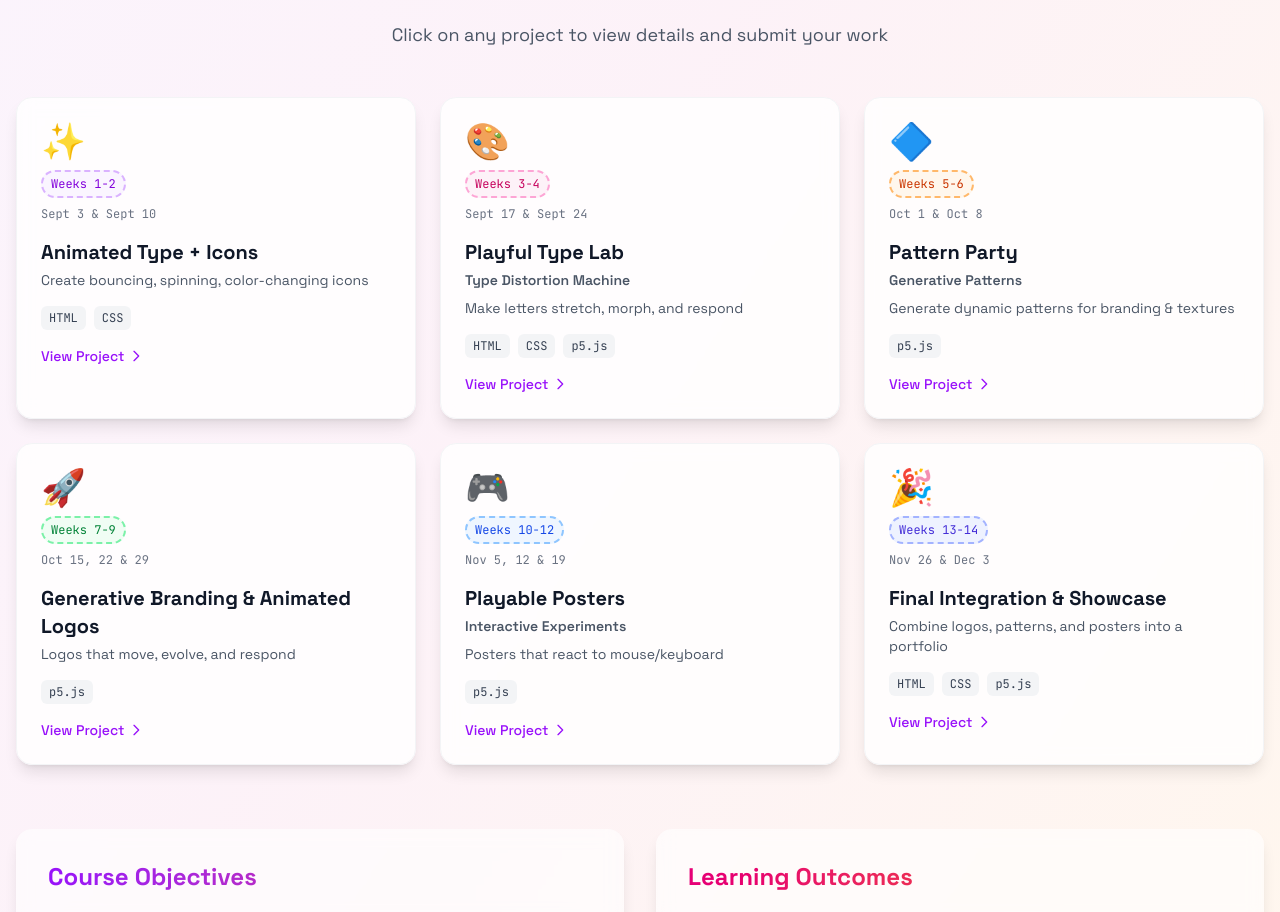
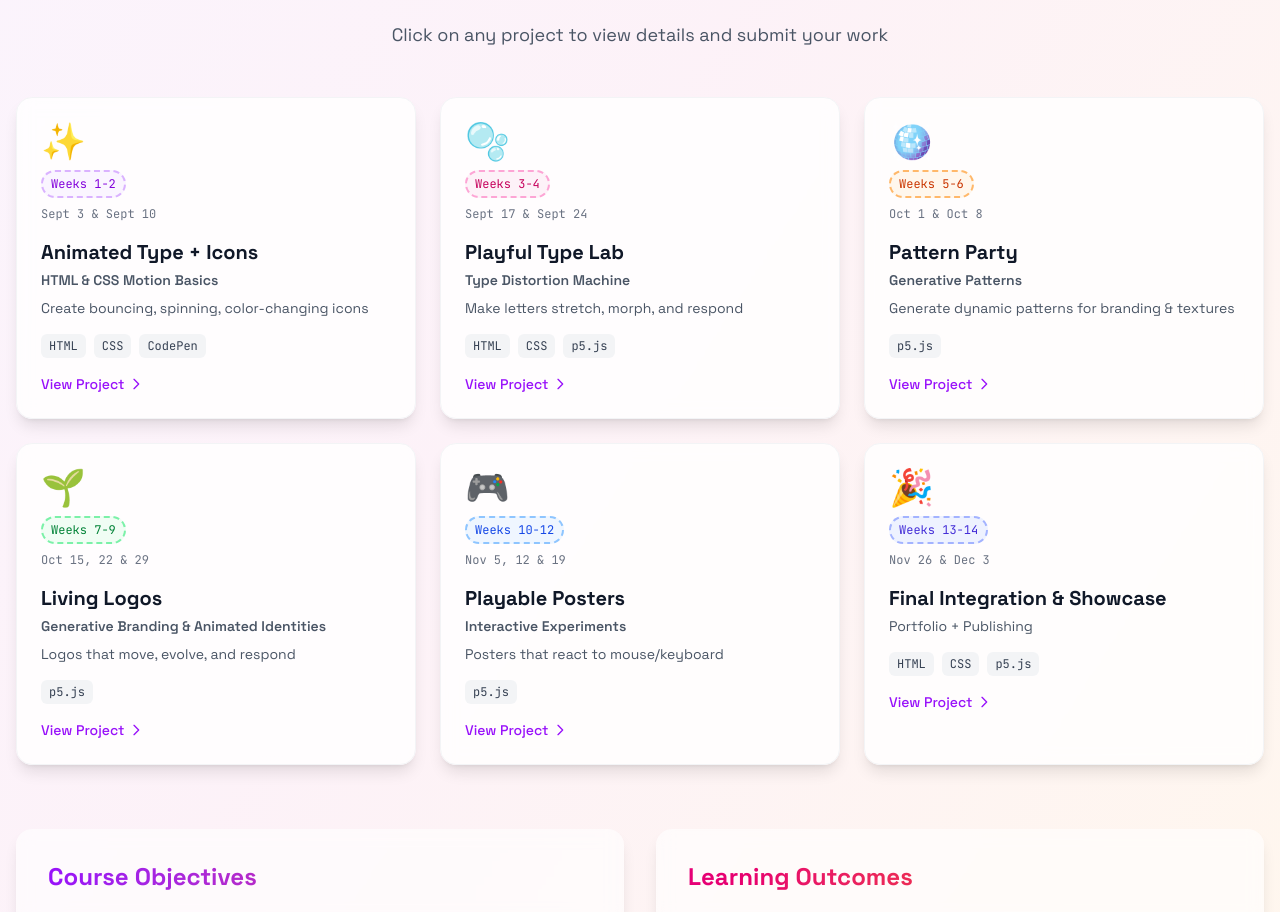
Before and after one commit to MartharMassArt/playfulcoding, a Next.js app: page / in a window 1280 px wide. Shown: the part 812-1724 px from the top of the page. Built offline with nearby package versions, Linux system fonts and the light colour scheme; no server answers.

Commit message:
Update icons and text and make homepage pull from data

```diff
--- a/src/app/page.tsx
+++ b/src/app/page.tsx
@@ -1,76 +1,7 @@
 import Link from 'next/link';
+import { projectsData } from '@/lib/projectData';
 
-const projects = [
-  {
-    id: 'week-1-2',
-    weeks: '1-2',
-    dates: 'Sept 3 & Sept 10',
-    title: 'Animated Type + Icons',
-    description: 'Create bouncing, spinning, color-changing icons',
-    tools: ['HTML', 'CSS'],
-    color: 'from-purple-400 to-pink-400',
-    badgeColor: 'border-purple-300 bg-purple-50 text-purple-700',
-    emoji: '✨',
-  },
-  {
-    id: 'week-3-4',
-    weeks: '3-4',
-    dates: 'Sept 17 & Sept 24',
-    title: 'Playful Type Lab',
-    subtitle: 'Type Distortion Machine',
-    description: 'Make letters stretch, morph, and respond',
-    tools: ['HTML', 'CSS', 'p5.js'],
-    color: 'from-pink-400 to-red-400',
-    badgeColor: 'border-pink-300 bg-pink-50 text-pink-700',
-    emoji: '🎨',
-  },
-  {
-    id: 'week-5-6',
-    weeks: '5-6',
-    dates: 'Oct 1 & Oct 8',
-    title: 'Pattern Party',
-    subtitle: 'Generative Patterns',
-    description: 'Generate dynamic patterns for branding & textures',
-    tools: ['p5.js'],
-    color: 'from-orange-400 to-yellow-400',
-    badgeColor: 'border-orange-300 bg-orange-50 text-orange-700',
-    emoji: '🔷',
-  },
-  {
-    id: 'week-7-9',
-    weeks: '7-9',
-    dates: 'Oct 15, 22 & 29',
-    title: 'Generative Branding & Animated Logos',
-    description: 'Logos that move, evolve, and respond',
-    tools: ['p5.js'],
-    color: 'from-green-400 to-teal-400',
-    badgeColor: 'border-green-300 bg-green-50 text-green-700',
-    emoji: '🚀',
-  },
-  {
-    id: 'week-10-12',
-    weeks: '10-12',
-    dates: 'Nov 5, 12 & 19',
-    title: 'Playable Posters',
-    subtitle: 'Interactive Experiments',
-    description: 'Posters that react to mouse/keyboard',
-    tools: ['p5.js'],
-    color: 'from-blue-400 to-indigo-400',
-    badgeColor: 'border-blue-300 bg-blue-50 text-blue-700',
-    emoji: '🎮',
-  },
-  {
-    id: 'week-13-14',
-    weeks: '13-14',
-    dates: 'Nov 26 & Dec 3',
-    title: 'Final Integration & Showcase',
-    description: 'Combine logos, patterns, and posters into a portfolio',
-    tools: ['HTML', 'CSS', 'p5.js'],
-    color: 'from-indigo-400 to-purple-400',
-    badgeColor: 'border-indigo-300 bg-indigo-50 text-indigo-700',
-    emoji: '🎉',
-  },
-];
+const projects = Object.values(projectsData);
 
 export default function Home() {
   return (
--- a/src/lib/projectData.ts
+++ b/src/lib/projectData.ts
@@ -31,7 +31,8 @@ export const projectsData: Record<string, ProjectDetails> = {
     weeks: '1-2',
     dates: 'Sept 3 & Sept 10',
     title: 'Animated Type + Icons',
-    description: 'HTML & CSS Motion Basics',
+    subtitle: 'HTML & CSS Motion Basics',
+    description: 'Create bouncing, spinning, color-changing icons',
     tools: ['HTML', 'CSS', 'CodePen'],
     color: 'from-purple-400 to-pink-400',
     badgeColor: 'border-purple-300 bg-purple-50 text-purple-700',
```
